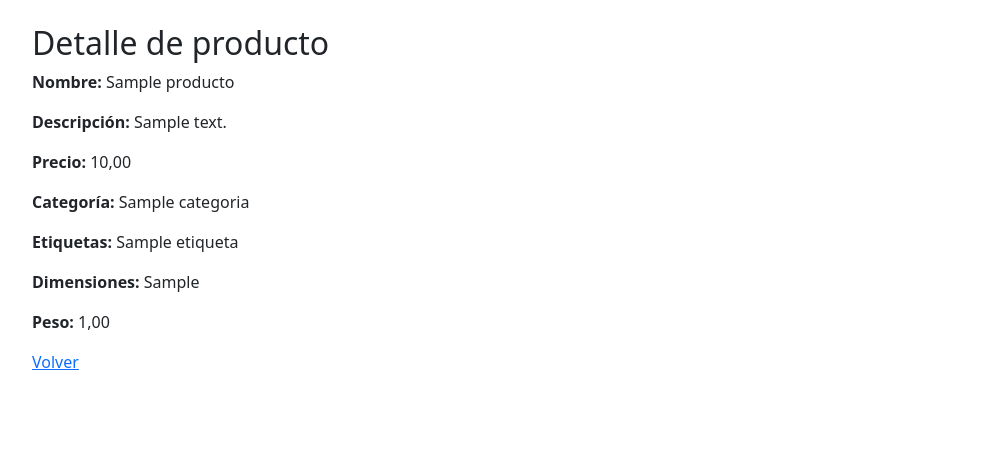
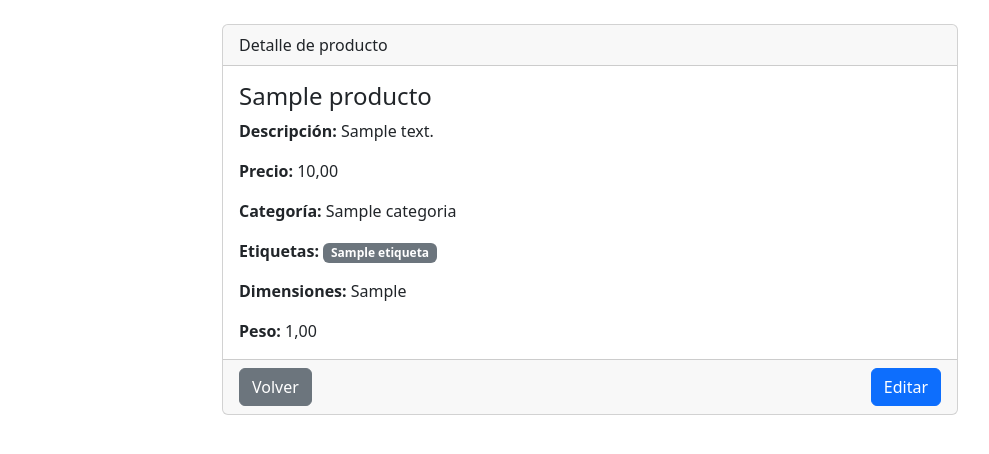
Before and after one commit to pedro-donoso/GestionProductos-django, a Django app: page /productos/1/ in a window 1280 px wide. Shown: the part 56-510 px from the top of the page, without its empty margins (50-1039 px from the left). Run offline with Django 5.2, Linux system fonts and the light colour scheme; a user stored in the database is signed in; tables that the repository leaves empty hold one stand-in row (values such as "Sample post").

Commit message:
agrego estilo bootstrap a detalle

```diff
--- a/templates/productos/detalle.html
+++ b/templates/productos/detalle.html
@@ -3,25 +3,48 @@
 {% block title %}Detalle producto{% endblock %}
 
 {% block content %}
-<h2>Detalle de producto</h2>
+<div class="row">
+  <div class="col-md-8 offset-md-2">
+    <div class="card">
+      <div class="card-header">
+        Detalle de producto
+      </div>
+      <div class="card-body">
+        <h4 class="card-title">{{ producto.nombre }}</h4>
 
-<p><strong>Nombre:</strong> {{ producto.nombre }}</p>
-<p><strong>Descripción:</strong> {{ producto.descripcion }}</p>
-<p><strong>Precio:</strong> {{ producto.precio }}</p>
-<p><strong>Categoría:</strong> {{ producto.categoria.nombre }}</p>
+        <p class="card-text">
+          <strong>Descripción:</strong> {{ producto.descripcion }}
+        </p>
+        <p class="card-text">
+          <strong>Precio:</strong> {{ producto.precio }}
+        </p>
+        <p class="card-text">
+          <strong>Categoría:</strong> {{ producto.categoria.nombre }}
+        </p>
 
-<p><strong>Etiquetas:</strong>
+        <p class="card-text">
+          <strong>Etiquetas:</strong>
           {% for etiqueta in producto.etiquetas.all %}
-        {{ etiqueta.nombre }}{% if not forloop.last %}, {% endif %}
+            <span class="badge bg-secondary">{{ etiqueta.nombre }}</span>
           {% empty %}
             Sin etiquetas.
           {% endfor %}
         </p>
 
         {% if producto.detalles %}
-    <p><strong>Dimensiones:</strong> {{ producto.detalles.dimensiones }}</p>
-    <p><strong>Peso:</strong> {{ producto.detalles.peso }}</p>
+          <p class="card-text">
+            <strong>Dimensiones:</strong> {{ producto.detalles.dimensiones }}
+          </p>
+          <p class="card-text">
+            <strong>Peso:</strong> {{ producto.detalles.peso }}
+          </p>
         {% endif %}
-
-<a href="{% url 'lista_productos' %}">Volver</a>
+      </div>
+      <div class="card-footer d-flex justify-content-between">
+        <a href="{% url 'lista_productos' %}" class="btn btn-secondary">Volver</a>
+        <a href="{% url 'editar_producto' producto.id %}" class="btn btn-primary">Editar</a>
+      </div>
+    </div>
+  </div>
+</div>
 {% endblock %}
```
Lines whose indentation alone changed are shown as unchanged.
